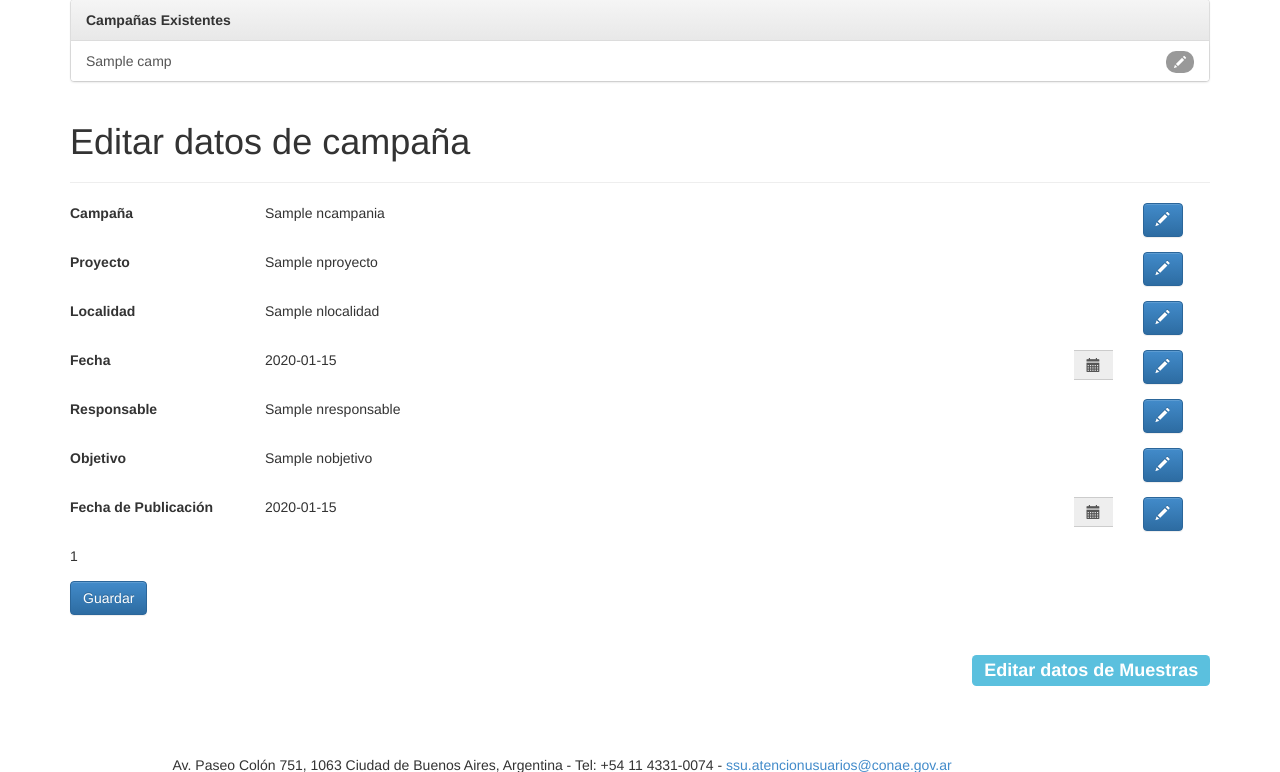
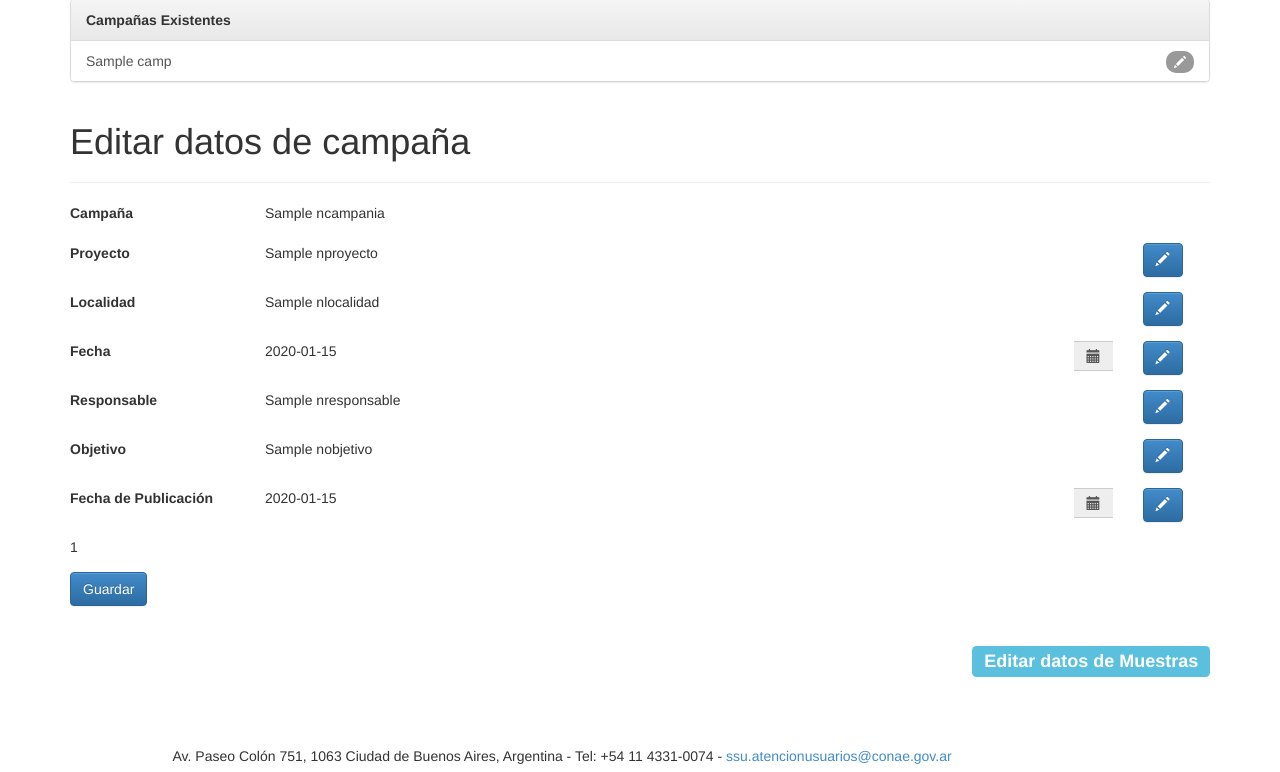
Before and after one commit to fernandezgarcete/bibliotecaespectral, a Python web app: template app/templates/editar.html in a window 1280 px wide. Shown: the part 259-1031 px from the top of the page. Run offline with Jinja, Linux system fonts and the light colour scheme; the template is opened without the code that fills it: most values are stand-ins (such as "Sample title", 1, 10 or a date in 2020); some libraries are stand-ins or nearby versions.

Commit message:
muestras

```diff
--- a/app/templates/editar.html
+++ b/app/templates/editar.html
@@ -53,10 +53,10 @@
         <div class="col-xs-9">
                 {{ form_e.ncampania(placeholder="Nombre de Campaña", class="form-control", disabled=true) }}
             </div>
-        <div class="col-xs-1">
+        <!--div class="col-xs-1">
                     <button class="btn btn-primary" type="button" onclick="habilitar('#ncampania', '#bcamp')" id="bcamp">
                         <i class="glyphicon glyphicon-pencil"></i></button>
-        </div>
+        </div-->
     </div>
     <div class="form-group" id="ep">
         <label class="col-xs-2">Proyecto</label>
```
